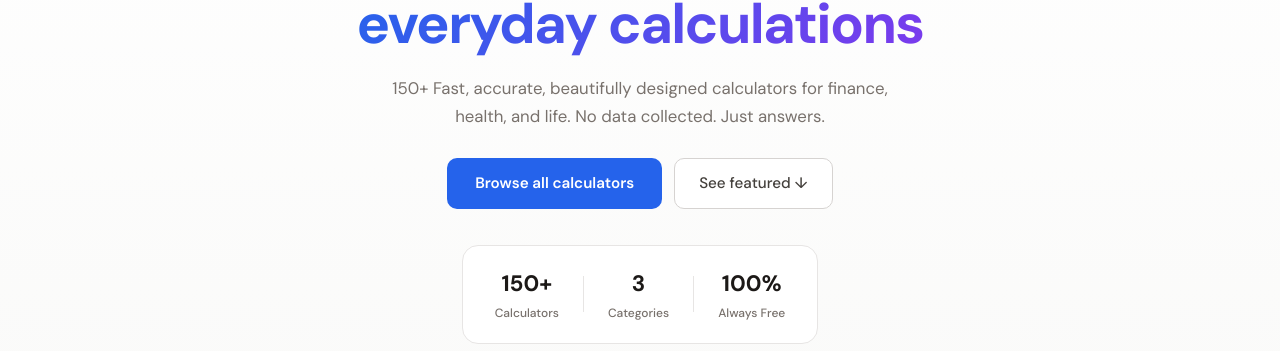
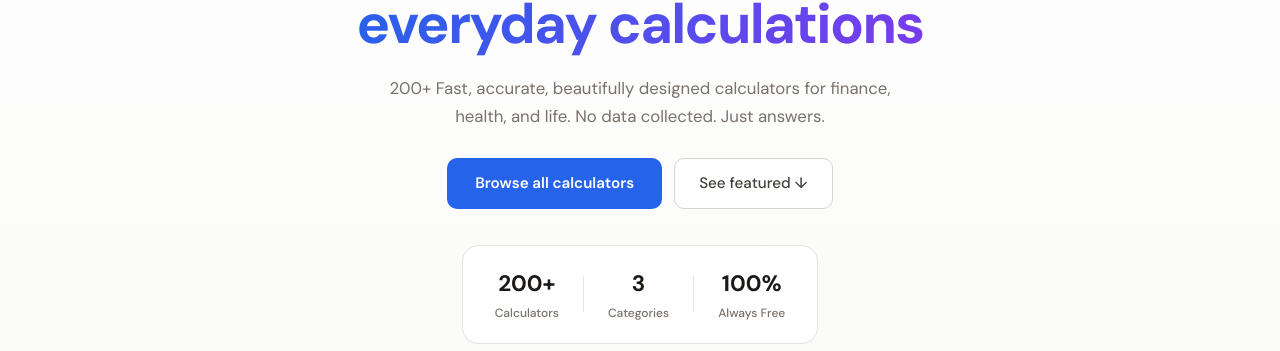
Before and after one commit to CodeAndCalories/better-calculators, a Next.js app: page / in a window 1280 px wide. Shown: the part 262-613 px from the top of the page. Built offline with nearby package versions, Linux system fonts and the light colour scheme.

Commit message:
fix 200+ calcs

```diff
--- a/src/app/page.tsx
+++ b/src/app/page.tsx
@@ -5,7 +5,7 @@ import CalculatorCard from "@/components/ui/CalculatorCard";
 import styles from "./page.module.css";
 
 export const metadata: Metadata = {
-  title: "Better Calculators — 150+ Free Online Calculators for Finance, Health & Life",
+  title: "Better Calculators — 200+ Free Online Calculators for Finance, Health & Life",
   description:
     "Fast, accurate, free calculators. Mortgage, BMI, compound interest, tip, credit card payoff, calorie, and more — no signup required.",
   alternates: { canonical: "https://bettercalculators.net" },
@@ -47,7 +47,7 @@ export default function HomePage() {
             <span className={styles.accent}>everyday calculations</span>
           </h1>
           <p className={styles.subheadline}>
-            150+ Fast, accurate, beautifully designed calculators for finance, health, and life. No data collected. Just answers.
+            200+ Fast, accurate, beautifully designed calculators for finance, health, and life. No data collected. Just answers.
           </p>
           <div className={styles.heroCtas}>
             <Link href="/calculators" className={styles.primaryCta}>Browse all calculators</Link>
@@ -55,7 +55,7 @@ export default function HomePage() {
           </div>
 
           <div className={styles.stats}>
-            <div className={styles.stat}><strong>150+</strong><span>Calculators</span></div>
+            <div className={styles.stat}><strong>200+</strong><span>Calculators</span></div>
             <div className={styles.statDivider} />
             <div className={styles.stat}><strong>3</strong><span>Categories</span></div>
             <div className={styles.statDivider} />
```
